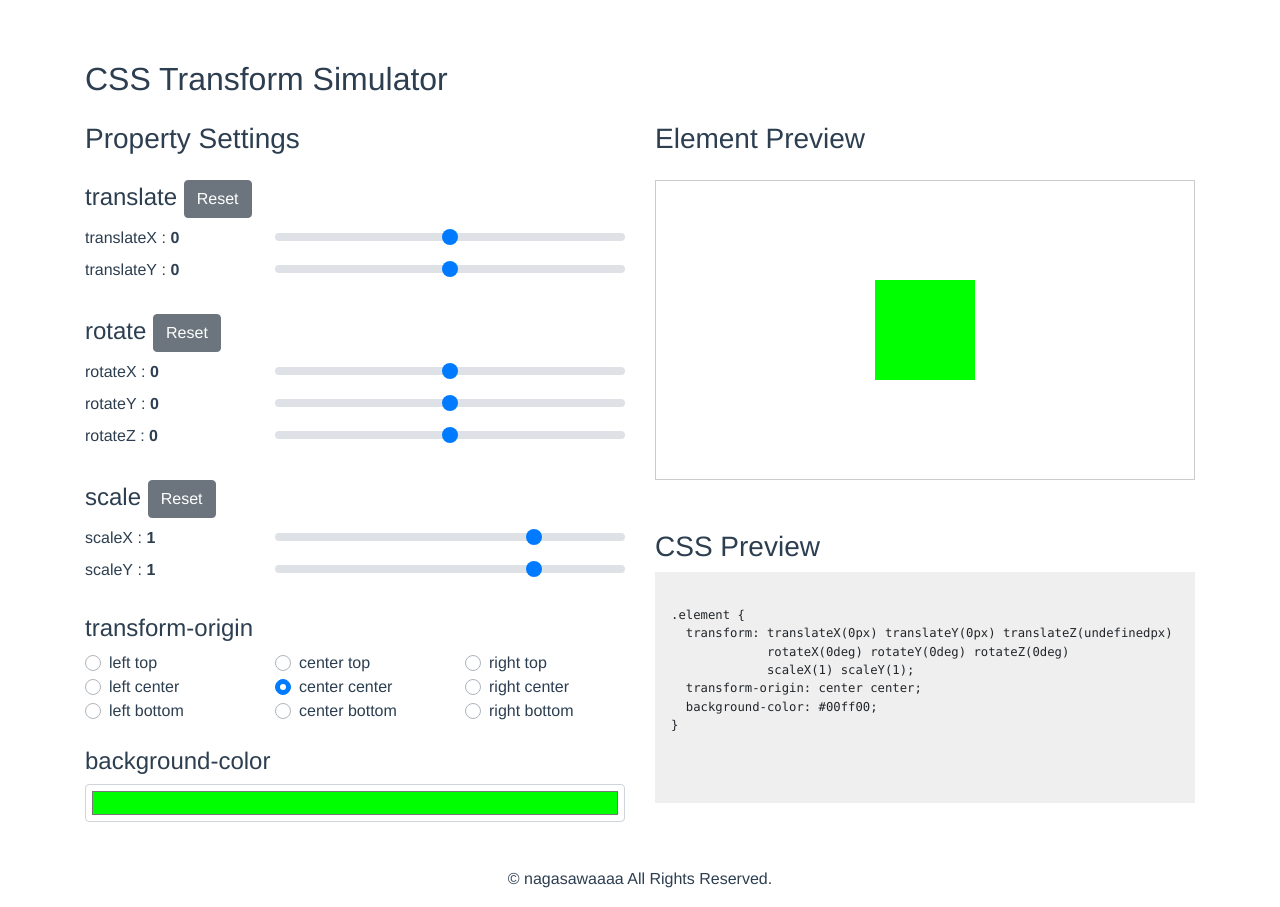
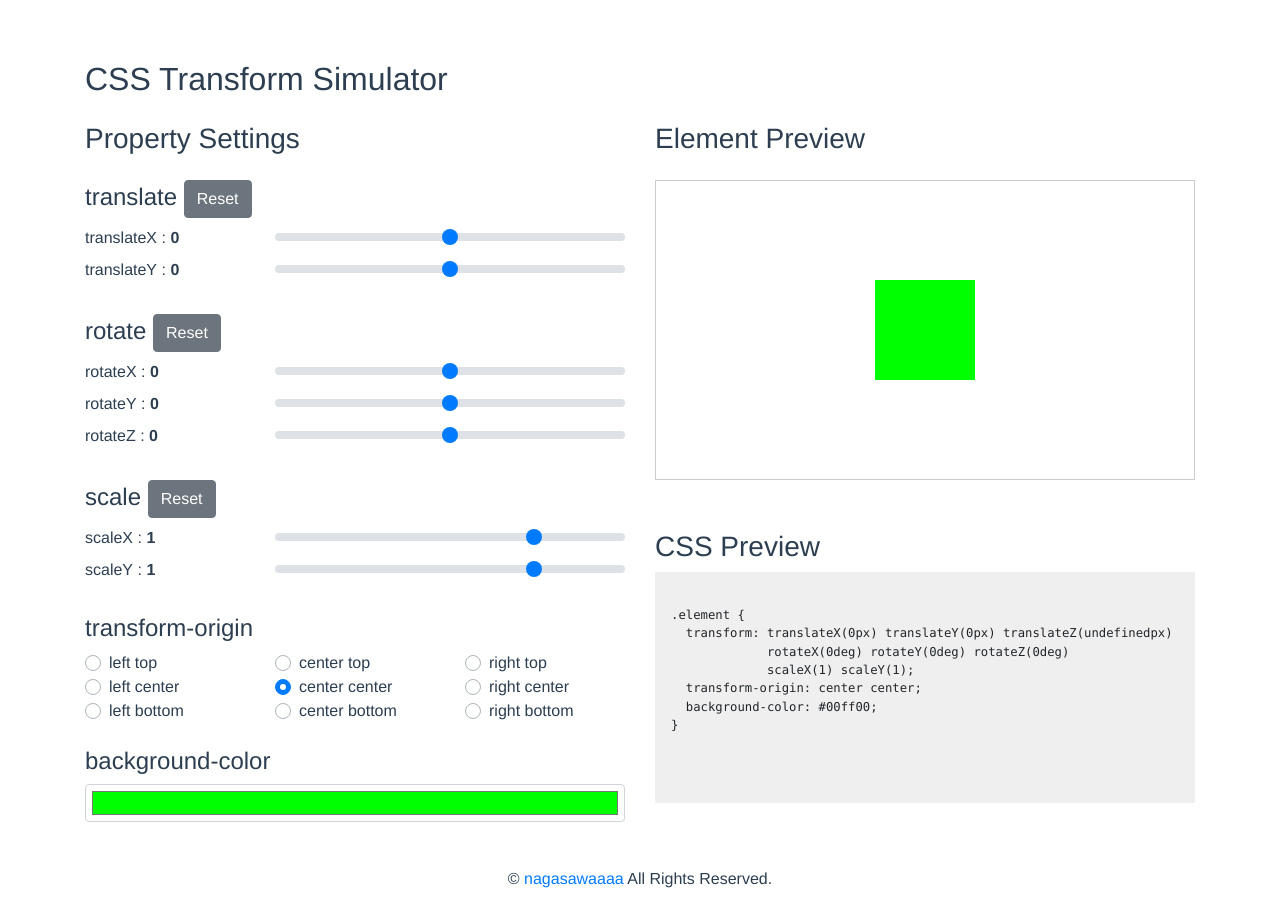
Before and after one commit to nagasawaaaa/css-transform-simulator, a Vue app: page / in a window 1280 px wide. Built offline with nearby package versions, Linux system fonts and the light colour scheme.

Commit message:
update: footer link

```diff
--- a/src/components/LayoutView.vue
+++ b/src/components/LayoutView.vue
@@ -26,7 +26,7 @@
         </b-col>
       </b-row>
       <p class="text-center">
-        &copy; nagasawaaaa All Rights Reserved.
+        &copy; <a href="https://twitter.com/nagasawaaaa" target="_blank">nagasawaaaa</a> All Rights Reserved.
       </p>
     </b-container>
   </div>
```
Also changed, not shown: 5 other files (tests, documents, lock files or other folders).
